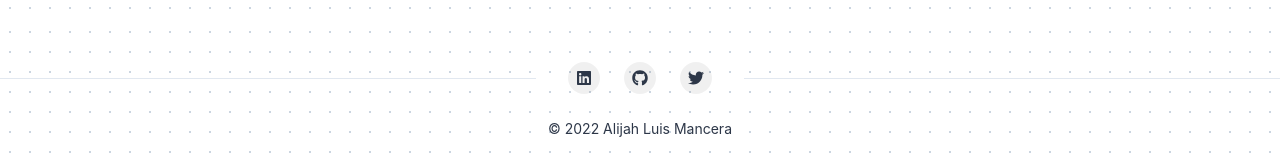
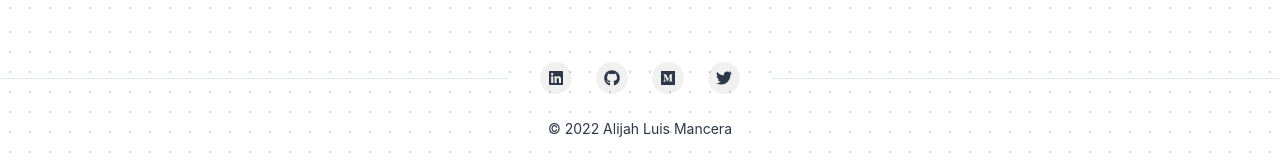
Before and after one commit to alijah-d/alijah-site, a Next.js app: page / in a window 1280 px wide. Shown: the part 603-763 px from the top of the page. Built offline with nearby package versions, Linux system fonts and the light colour scheme.

Commit message:
add medium profile

```diff
--- a/components/footer/index.tsx
+++ b/components/footer/index.tsx
@@ -7,9 +7,9 @@ import {
 		useColorModeValue,
 		VisuallyHidden,
 	} from '@chakra-ui/react';
-import { FaGithub, FaLinkedin, FaTwitter } from 'react-icons/fa';
+import { FaGithub, FaLinkedin, FaMedium, FaTwitter } from 'react-icons/fa';
 import { ReactNode } from 'react';
-import { GITHUB, LINKEDIN, TWITTER } from '../../lib/constant';
+import { GITHUB, LINKEDIN, MEDIUM, TWITTER } from '../../lib/constant';
 
 const SocialButton = ({
 		children,
@@ -80,6 +80,9 @@ return (
 					<SocialButton label={'Github'} href={GITHUB}>
 						<FaGithub />
 					</SocialButton>
+					<SocialButton label={'Medium'} href={MEDIUM}>
+						<FaMedium />
+					</SocialButton>
 					<SocialButton label={'Twitter'} href={TWITTER}>
 						<FaTwitter />
 					</SocialButton>
--- a/lib/constant.ts
+++ b/lib/constant.ts
@@ -2,3 +2,4 @@ export const EMAIL = 'malijahluis@gmail.com'
 export const GITHUB = 'https://github.com/alijah-d'
 export const LINKEDIN = 'https://www.linkedin.com/in/alijahluis/'
 export const TWITTER = 'https://twitter.com/alijahluis'
+export const MEDIUM = 'https://medium.com/@malijahluis'
```
